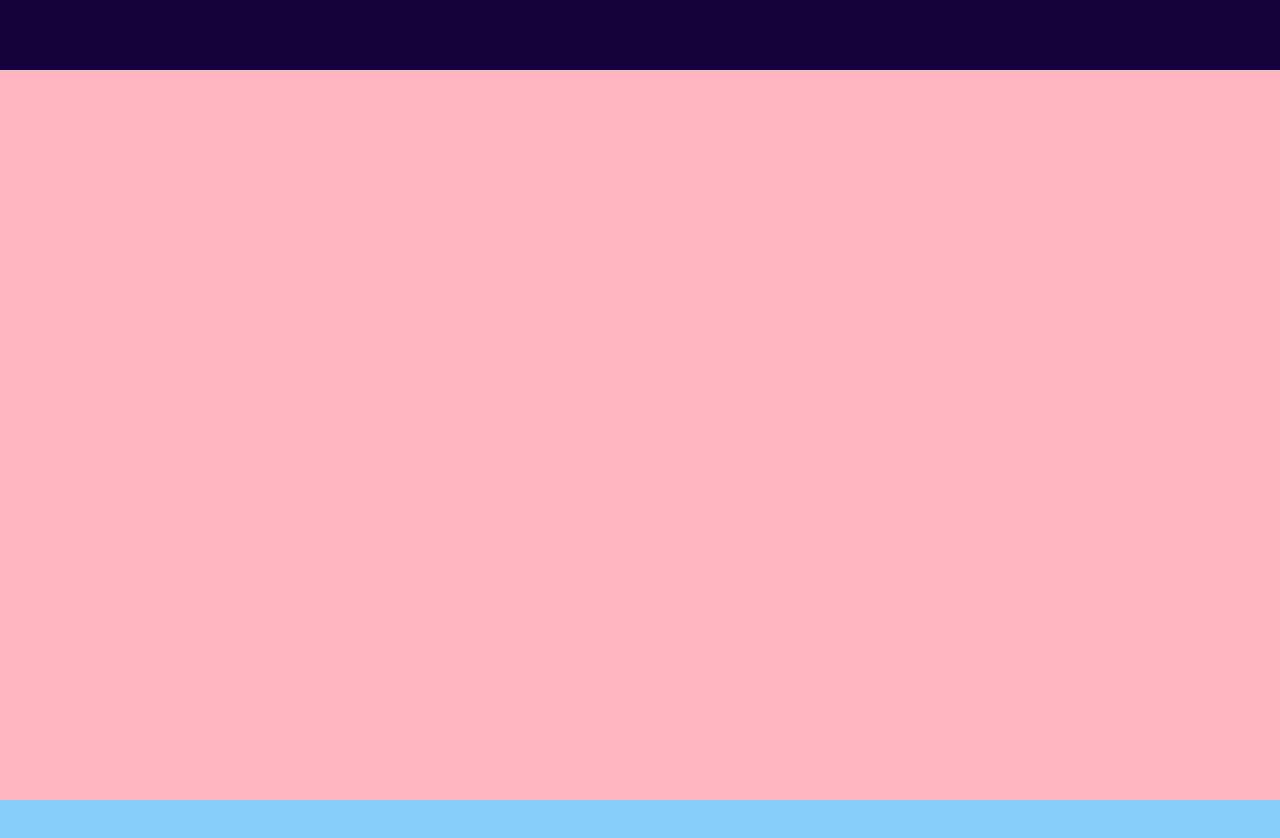
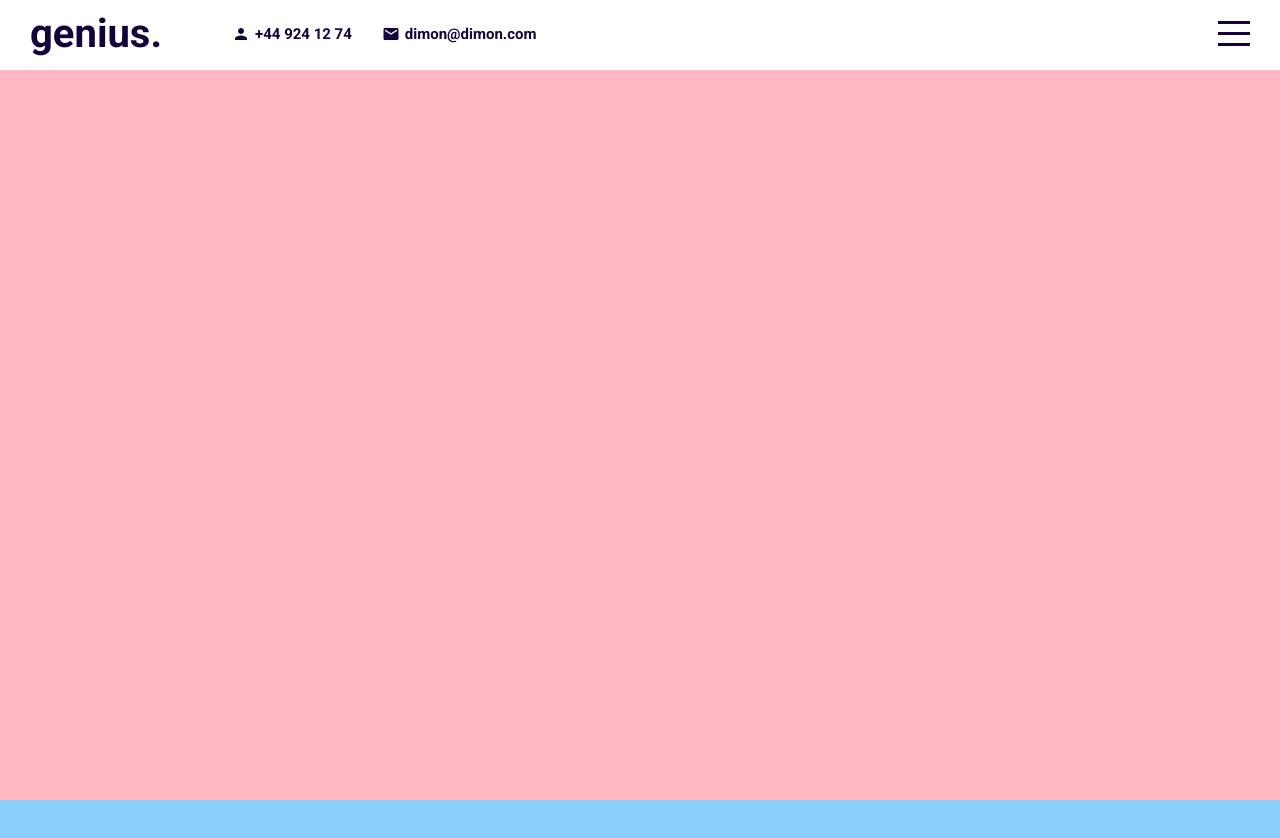
Before and after one commit to programer1983/Portfolio-with-Slider-Animation, a React (Create React App) app: page / in a window 1280 px wide. Shown: the top 838 px of the page. Built offline with nearby package versions, Linux system fonts and the light colour scheme.

Commit message:
creating a top bar;

```diff
--- a/package.json
+++ b/package.json
@@ -3,6 +3,10 @@
   "version": "0.1.0",
   "private": true,
   "dependencies": {
+    "@emotion/react": "^11.7.1",
+    "@emotion/styled": "^11.6.0",
+    "@mui/icons-material": "^5.2.5",
+    "@mui/material": "^5.2.5",
     "@testing-library/jest-dom": "^5.16.1",
     "@testing-library/react": "^12.1.2",
     "@testing-library/user-event": "^13.5.0",
--- a/src/App.jsx
+++ b/src/App.jsx
@@ -1,3 +1,4 @@
+import {useState} from "react"
 import Topbar from "./components/topbar/Topbar";
 import Intro from "./components/intro/Intro";
 import Portfolio from "./components/portfolio/Portfolio";
@@ -8,9 +9,12 @@
 
 
 function App() {
+  const [menuOpen, setMenuOpen] = useState(false)
+
+
   return (
     <div className="app">
-      <Topbar />
+      <Topbar menuOpen={menuOpen} setMenuOpen={setMenuOpen}/>
       <div className="sections">
         <Intro />
         <Portfolio />
--- a/src/app.scss
+++ b/src/app.scss
@@ -7,8 +7,14 @@
         background-color: lightsalmon;
         position: relative;
         top: 70px;
+        scroll-behavior: smooth;
+        scroll-snap-type: y mandatory;
+        scrollbar-width: none;
+        &::-webkit-scrollbar{
+            display: none;
+        }
 
-        > * {
+        > *{
             width: 100vw;
             height: calc(100vh - 70px);
         }
--- a/src/components/contact/Contact.jsx
+++ b/src/components/contact/Contact.jsx
@@ -2,7 +2,7 @@
 
 export default function Contact() {
     return (
-        <div className="contact">
+        <div className="contact" id="conact">
 
 
         </div>
--- a/src/components/intro/Intro.jsx
+++ b/src/components/intro/Intro.jsx
@@ -2,7 +2,7 @@
 
 export default function Intro() {
     return (
-        <div className="intro">
+        <div className="intro" id="intro">
 
 
         </div>
--- a/src/components/topbar/Topbar.jsx
+++ b/src/components/topbar/Topbar.jsx
@@ -1,9 +1,30 @@
 import "./topbar.scss"
+import PersonIcon from '@mui/icons-material/Person';
+import MailIcon from '@mui/icons-material/Mail';
 
-export default function Topbar() {
+export default function Topbar({menuOpen, setMenuOpen}) {
     return (
-        <div className="topbar">
-
+        <div className={"topbar " + (menuOpen && "active")}>
+            <div className="wrapper">
+                <div className="left">
+                    <a href="#intro" className="logo">genius.</a>
+                    <div className="itemContainer">
+                        <PersonIcon className="icon"/>
+                        <span>+44 924 12 74</span>
+                    </div>
+                    <div className="itemContainer">
+                        <MailIcon className="icon"/>
+                        <span>dimon@dimon.com</span>
+                    </div>
+                </div>
+                <div className="right">
+                   <div className="hamburger" onClick={() => setMenuOpen(!menuOpen)}>
+                       <span className="line1"></span>
+                       <span className="line2"></span>
+                       <span className="line3"></span>
+                   </div>
+                </div>
+            </div>
         </div>
     )
 }
--- a/src/components/topbar/topbar.scss
+++ b/src/components/topbar/topbar.scss
@@ -1,8 +1,92 @@
+@import "./../../global.scss";
+
 .topbar {
     width: 100%;
     height: 70px;
-    background-color: #15023a;
+    background-color: white;
+    color: $mainColor;
     position: fixed;
     top: 0;
     z-index: 2;
+    transition: 1s ease;
+
+    .wrapper {
+        padding: 10px 30px;
+        display: flex;
+        align-items: center;
+        justify-content: space-between;
+
+        .left {
+            display: flex;
+            align-items: center;
+
+            .logo {
+                font-size: 40px;
+                font-weight: 700;
+                text-decoration: none;
+                color: inherit;
+                margin-right: 40px;
+            }
+
+            .itemContainer {
+                display: flex;
+                align-items: center;
+                margin-left: 30px;
+
+                .icon {
+                    font-size: 18px;
+                    margin-right: 5px;
+                }
+
+                span {
+                    font-size: 15px;
+                    font-weight: 700;
+                }
+            }
+        }
+
+        .right {
+
+
+            .hamburger {
+                width: 32px;
+                height: 25px;
+                display: flex;
+                flex-direction: column;
+                justify-content: space-between;
+                cursor: pointer;
+
+                span {
+                    width: 100%;
+                    height: 3px;
+                    background-color: $mainColor;
+                    transform-origin: left;
+                    transition: all 2s ease;
+                }
+            }
+        }
+    }
+
+    &.active {
+        background-color: $mainColor;
+        color: white;
+
+        .hamburger {
+            span {
+                &:first-child{
+                    background-color: white;
+                    transform: rotate(45deg);
+                }
+
+                &:nth-child(2){
+                    opacity: 0;
+                }
+
+                &:last-child{
+                    background-color: white;
+                    transform: rotate(-45deg);
+                }
+            }
+        }
+    }
 }
--- a/src/components/works/Works.jsx
+++ b/src/components/works/Works.jsx
@@ -2,7 +2,7 @@
 
 export default function Works() {
     return (
-        <div className="works">
+        <div className="works" id="works">
 
 
         </div>
--- /dev/null
+++ b/src/global.scss
@@ -0,0 +1 @@
+$mainColor: #15023a;
```
Also changed, not shown: src/components/menu/Menu.jsx (added), src/components/menu/menu.scss (added), 1 other file (tests, documents, lock files or other folders).
